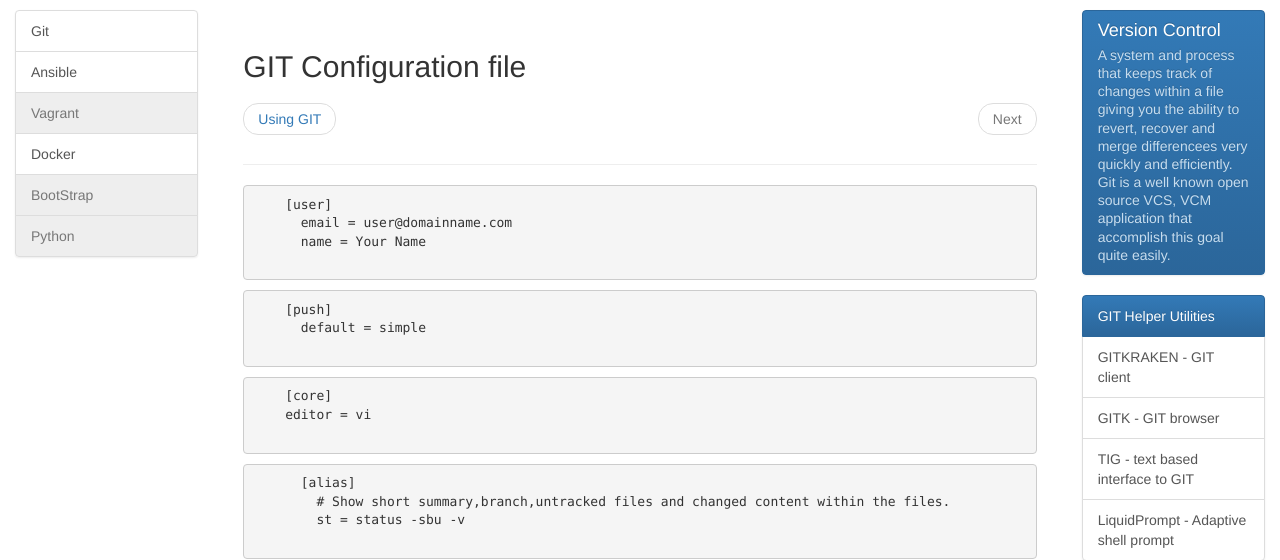
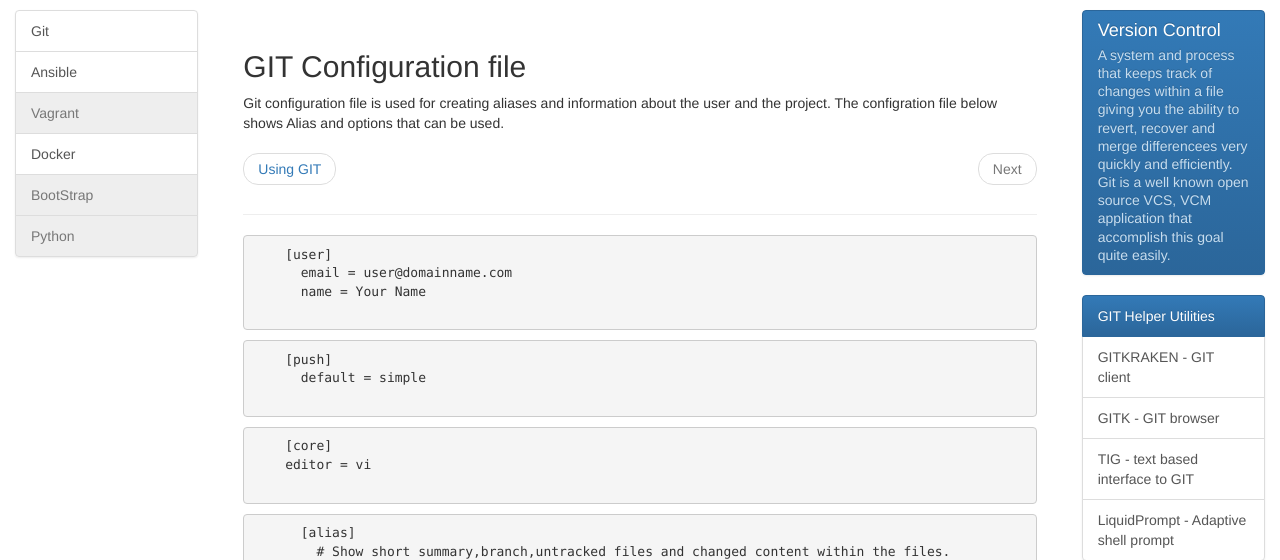
Before and after one commit to becomeonewiththecode/website, a PHP site: page /gitconfig.php in a window 1280 px wide. Shown: the part 60-620 px from the top of the page. Run offline with PHP 8.4, Linux system fonts and the light colour scheme; some libraries are stand-ins or nearby versions.

Commit message:
replaced header from header.inc to git-header.inc

```diff
--- a/git.php
+++ b/git.php
@@ -3,7 +3,7 @@ set_include_path('includes:../includes');
  ?>
 
  <?php
-include 'header.inc';
+include 'git-header.inc';
 ?>
 
  <?php
--- a/gitconfig.php
+++ b/gitconfig.php
@@ -3,7 +3,7 @@ set_include_path('includes:../includes');
  ?>
 
 <?php
-include 'header.inc';
+include 'git-header.inc';
 ?>
 
 <?php
@@ -21,6 +21,10 @@ include 'left.inc';
     <!-- Begin Content -->
     <div class="page-header">
       <h2>GIT Configuration file</h2>
+      <p>
+        Git configuration file is used for creating aliases and information about the user and the project. The configration file below shows Alias and options that
+        can be used.
+      </p>
       <ul class="pager">
         <li class="previous"><a href="use-git.php">Using GIT</a></li>
         <li class="next disabled"><a href="gitconfig.php">Next</a></li>
--- a/use-git.php
+++ b/use-git.php
@@ -3,7 +3,7 @@ set_include_path('includes:../includes');
  ?>
 
  <?php
-include 'header.inc';
+include 'git-header.inc';
 ?>
 
 <?php
```
Also changed, not shown: index.php (+2 -5 lines).
